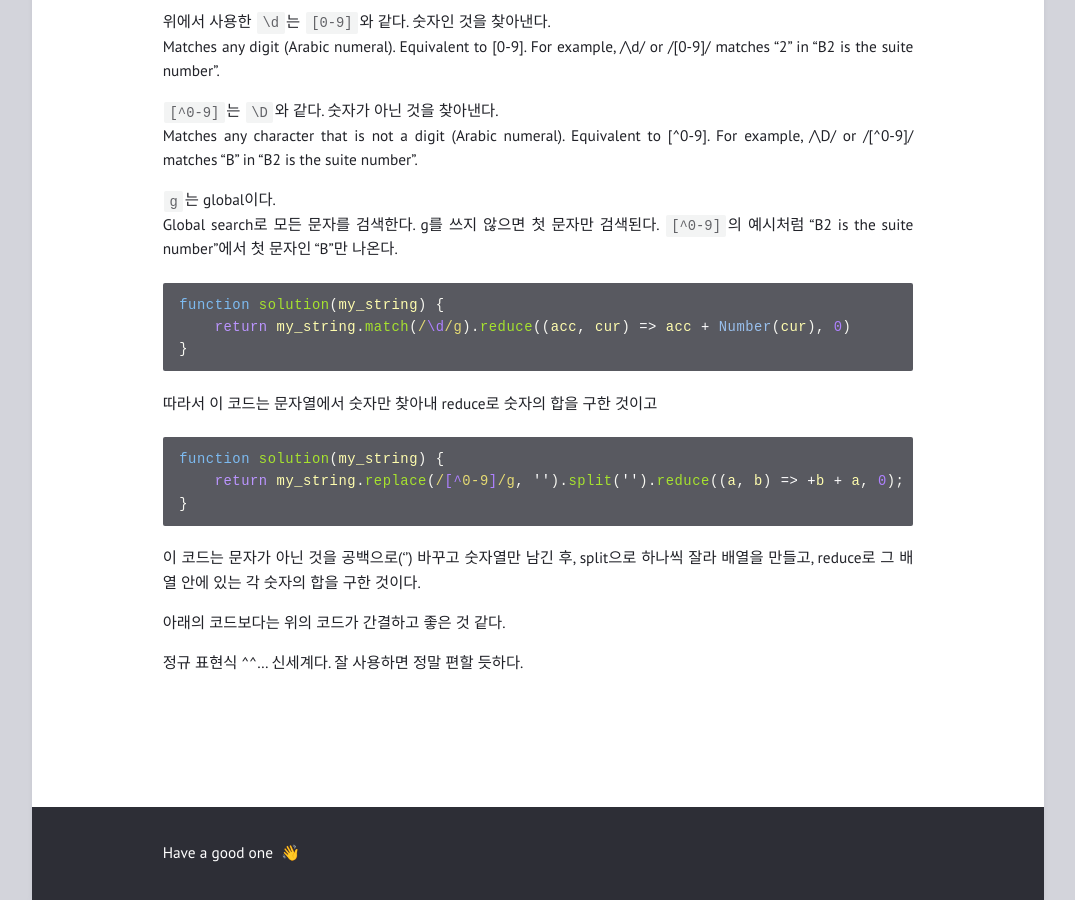
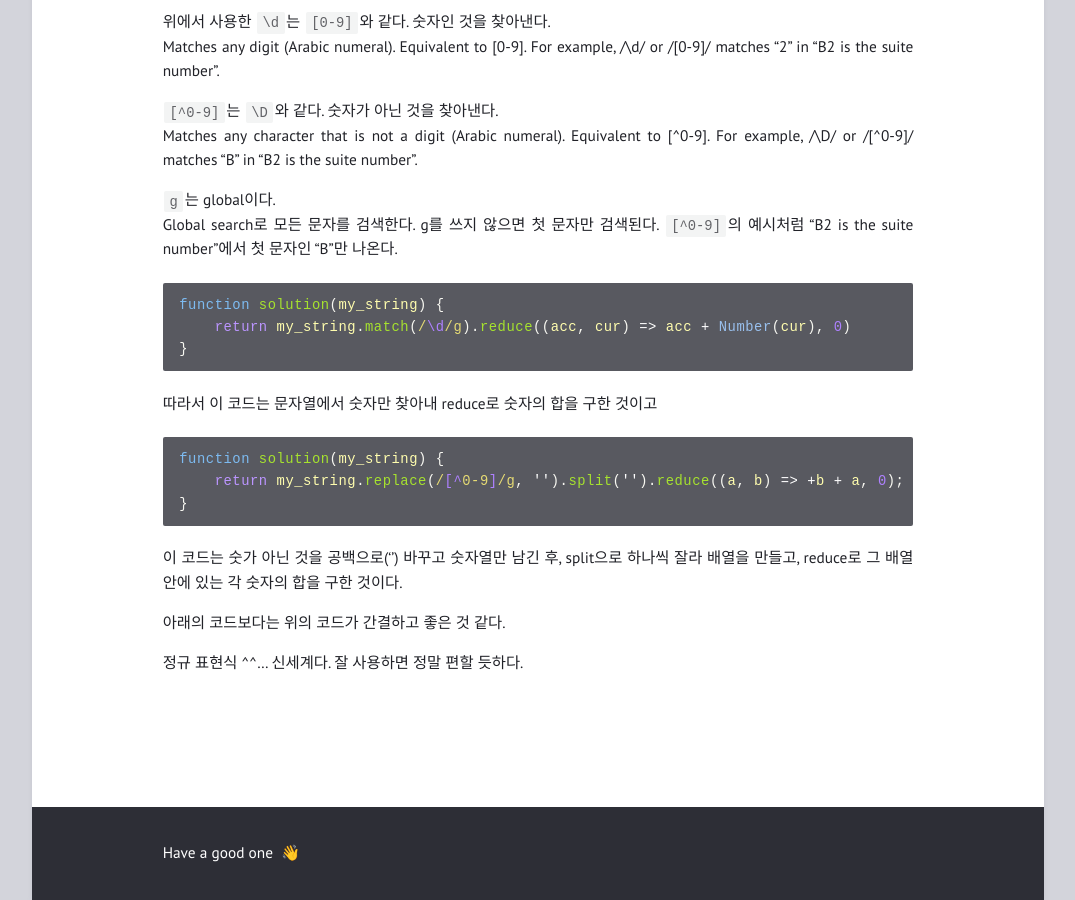
Before and after one commit to feb-dain/feb-dain.github.io, a Jekyll site: the page built from _posts/2022-10-21-repeat_removing-vowels_finding-only-numbers.md, in a window 1280 px wide and 900 px high, scrolled down 2365 px. Shown: the whole window, without its empty margins (102-1177 px from the left). Built offline with Jekyll 4.4.1, drawn with Linux system fonts in a browser that asks for light colours; comment, search, counter and statistics services are not loaded.

Commit message:
Update 2022-10-21-repeat_removing-vowels_finding-only-numbers.md

````diff
--- a/_posts/2022-10-21-repeat_removing-vowels_finding-only-numbers.md
+++ b/_posts/2022-10-21-repeat_removing-vowels_finding-only-numbers.md
@@ -120,7 +120,7 @@ function solution(my_string) {
     return my_string.replace(/[^0-9]/g, '').split('').reduce((a, b) => +b + a, 0);
 }
 ```
-이 코드는 문자가 아닌 것을 공백으로('') 바꾸고 숫자열만 남긴 후, split으로 하나씩 잘라 배열을 만들고, reduce로 그 배열 안에 있는 각 숫자의 합을 구한 것이다.
+이 코드는 숫가 아닌 것을 공백으로('') 바꾸고 숫자열만 남긴 후, split으로 하나씩 잘라 배열을 만들고, reduce로 그 배열 안에 있는 각 숫자의 합을 구한 것이다.
 
 아래의 코드보다는 위의 코드가 간결하고 좋은 것 같다.<br>
 
````
